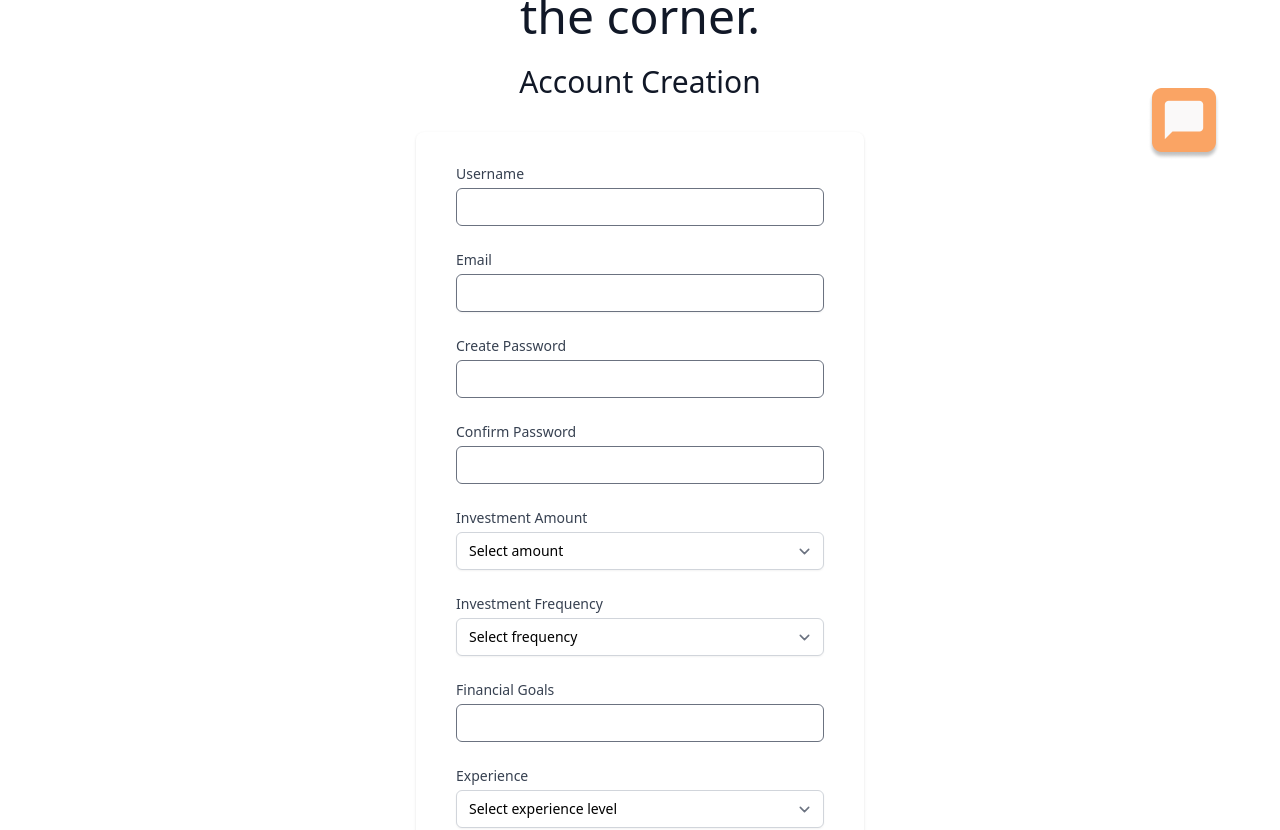
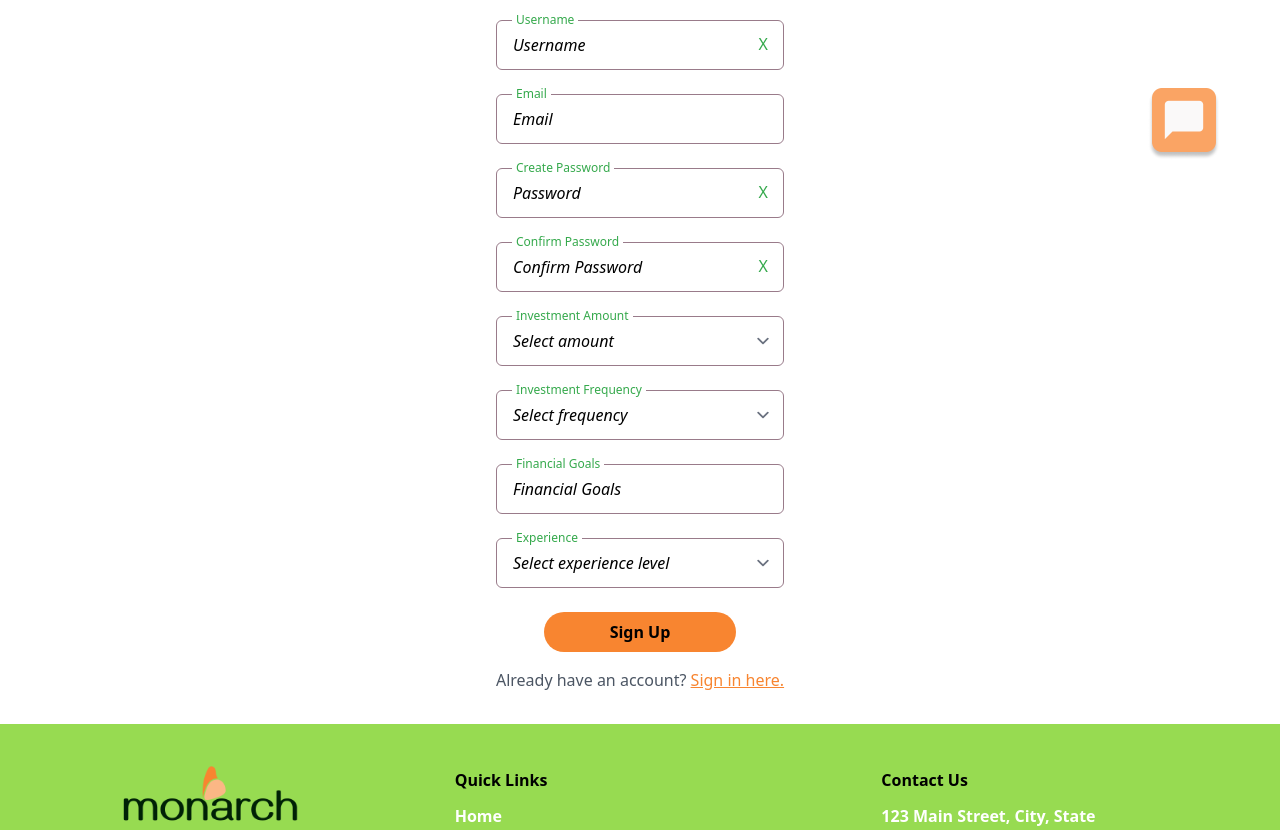
Before and after one commit to aabusaif8/Hackathon--Team2-V2, a React (Create React App) app: page /signup in a window 1280 px wide. Shown: the part 580-1410 px from the top of the page. Built offline with nearby package versions, Linux system fonts and the light colour scheme.

Commit message:
adjusting styling for signup page

```diff
--- a/src/account/SignUp.js
+++ b/src/account/SignUp.js
@@ -1,9 +1,9 @@
 import React, { useState } from "react";
-import { useNavigate } from "react-router-dom";
+import { Link, useNavigate } from "react-router-dom";
 import Navbar from "../components/Navbar";
 import Footer from "../components/Footer";
 import logo from "../assets/monarchlogo.png";
-import SignUpCss from "./SignUp.css";
+import "./SignUp.css"; // Make sure to include the correct CSS file if needed
 
 const SignUpForm = () => {
   const [Username, setUsername] = useState("");
@@ -15,7 +15,6 @@ const SignUpForm = () => {
   const [experience, setExperience] = useState("");
   const [stocksInPortfolio, setStocksInPortfolio] = useState("");
   const [etfsInPortfolio, setEtfsInPortfolio] = useState("");
-
 
   const navigate = useNavigate();
 
@@ -64,118 +63,102 @@ const SignUpForm = () => {
   return (
     <div>
       <Navbar />
-      <div className="min-h-screen bg-white flex flex-col justify-center py-12 sm:px-6 lg:px-8">
-        <div className="sm:mx-auto sm:w-full text-center">
-          <img src={logo} alt="logo" className="mx-auto mt-5" />
-          <h2 className="text-5xl text-center text-gray-900 sm:mx-auto sm:w-full sm:max-w-md">
+      <div className="min-h-screen flex flex-col items-center justify-center bg-white relative">
+        <button className="text-dark-green text-2xl font-semibold mt-5 ml-10 underline absolute top-0 left-0">
+          Back
+        </button>
+        <div className="absolute top-0 flex justify-center w-full mt-5">
+          <img src={logo} alt="logo" className="sm:max-w-lg" />
+        </div>
+        <div className="w-full max-w-md p-8 bg-white mt-28">
+          <h1 className="text-center font-semibold text-4xl mb-4 mt-28">
             Welcome!
-            <br />
+          </h1>
+          <h1 className="text-center font-semibold text-4xl mb-16">
             Investment your way is right around the corner.
-          </h2>
-        </div>
-        <div className="sm:mx-auto sm:w-full sm:max-w-md">
-          <h2 className="mt-6 text-center text-3xl text-gray-900">
-            Account Creation
-          </h2>
-        </div>
-        <div className="mt-8 sm:mx-auto sm:w-full sm:max-w-md">
-          <div className="bg-white py-8 px-4 shadow sm:rounded-lg sm:px-10">
+          </h1>
           <form className="space-y-6" onSubmit={handleSubmit}>
-              <div>
-                <label
-                  htmlFor="Username"
-                  className="block text-sm font-medium text-gray-700"
-                >
+            <div className="relative">
+              <label className="absolute top-2 left-16 -mt-4 px-1 bg-white text-[#35a94c] text-xs">
                 Username
               </label>
-                <div className="mt-1">
+              <div className="mx-auto w-3/4">
                 <input
-                    id="Username"
-                    name="Username"
+                  className="w-full px-4 py-3 border border-[#997b8a] rounded-md focus:outline-none focus:ring-2 focus:ring-blue-500 placeholder-black"
                   type="text"
-                    autoComplete="name"
-                    required
+                  placeholder="Username"
                   value={Username}
                   onChange={(e) => setUsername(e.target.value)}
-                    className="appearance-none block w-full px-3 py-2 border rounded-md placeholder-gray-400 focus:outline-none focus:ring-indigo-500 focus:border-indigo-500 sm:text-sm"
+                />
+                <button
+                  className="absolute top-3 right-16 text-[#35a94c] focus:outline-none"
+                  onClick={() => setUsername("")}
+                >
+                  X
+                </button>
+              </div>
+            </div>
+            <div className="relative">
+              <label className="absolute top-2 left-16 -mt-4 px-1 bg-white text-[#35a94c] text-xs">
+                Email
+              </label>
+              <div className="mx-auto w-3/4">
+                <input
+                  className="w-full px-4 py-3 border border-[#997b8a] rounded-md focus:outline-none focus:ring-2 focus:ring-blue-500 placeholder-black"
+                  type="email"
+                  placeholder="Email"
                 />
               </div>
             </div>
-              <div>
-                <label
-                  htmlFor="email"
-                  className="block text-sm font-medium text-gray-700"
+            <div className="relative">
+              <label className="absolute top-2 left-16 -mt-4 px-1 bg-white text-[#35a94c] text-xs">
+                Create Password
+              </label>
+              <div className="mx-auto w-3/4">
+                <input
+                  className="w-full px-4 py-3 border border-[#997b8a] rounded-md focus:outline-none focus:ring-2 focus:ring-blue-500 italic placeholder-black"
+                  type="password"
+                  placeholder="Password"
+                  value={Password}
+                  onChange={(e) => setPassword(e.target.value)}
+                />
+                <button
+                  className="absolute top-3 right-16 text-[#35a94c] focus:outline-none"
+                  onClick={() => setPassword("")}
                 >
-                  Email
-                </label>
-                <div className="mt-1">
-                  <input
-                    id="email"
-                    name="email"
-                    type="email"
-                    autoComplete="email"
-                    required
-                    className="appearance-none block w-full px-3 py-2 border rounded-md shadow-sm placeholder-gray-400 focus:outline-none focus:ring-indigo-500 focus:border-indigo-500 sm:text-sm"
-                  />
+                  X
+                </button>
               </div>
             </div>
-
-              <div>
-                <label
-                  htmlFor="Password"
-                  className="block text-sm font-medium text-gray-700"
+            <div className="relative">
+              <label className="absolute top-2 left-16 -mt-4 px-1 bg-white text-[#35a94c] text-xs">
+                Confirm Password
+              </label>
+              <div className="mx-auto w-3/4">
+                <input
+                  className="w-full px-4 py-3 border border-[#997b8a] rounded-md focus:outline-none focus:ring-2 focus:ring-blue-500 italic placeholder-black"
+                  type="password"
+                  placeholder="Confirm Password"
+                  value={confirmPassword}
+                  onChange={(e) => setConfirmPassword(e.target.value)}
+                />
+                <button
+                  className="absolute top-3 right-16 text-[#35a94c] focus:outline-none"
+                  onClick={() => setConfirmPassword("")}
                 >
-                  Create Password
-                </label>
-                <div className="mt-1">
-                  <input
-                    id="Password"
-                    name="Password"
-                    type="password"
-                    autoComplete="new-password"
-                    required
-                    value={Password}
-                    onChange={(e) => setPassword(e.target.value)}
-                    className="appearance-none block w-full px-3 py-2 border rounded-md placeholder-gray-400 focus:outline-none focus:ring-indigo-500 focus:border-indigo-500 sm:text-sm"
-                  />
+                  X
+                </button>
               </div>
             </div>
-
-              <div>
-                <label
-                  htmlFor="confirmPassword"
-                  className="block text-sm font-medium text-gray-700"
-                >
-                  Confirm Password
-                </label>
-                <div className="mt-1">
-                  <input
-                    id="confirmPassword"
-                    name="confirmPassword"
-                    type="password"
-                    autoComplete="new-password"
-                    required
-                    value={confirmPassword}
-                    onChange={(e) => setConfirmPassword(e.target.value)}
-                    className="appearance-none block w-full px-3 py-2 border rounded-md placeholder-gray-400 focus:outline-none focus:ring-indigo-500 focus:border-indigo-500 sm:text-sm"
-                  />
-                </div>
-              </div>
-
-              <div>
-                <label
-                  htmlFor="investmentAmount"
-                  className="block text-sm font-medium text-gray-700"
-                >
+            <div className="relative">
+              <label className="absolute top-2 left-16 -mt-4 px-1 bg-white text-[#35a94c] text-xs">
                 Investment Amount
               </label>
-                <div className="mt-1">
+              <div className="mx-auto w-3/4">
                 <select
-                    id="investmentAmount"
-                    name="investmentAmount"
+                  className="w-full px-4 py-3 border border-[#997b8a] rounded-md focus:outline-none focus:ring-2 focus:ring-blue-500 italic placeholder-black"
                   value={investmentAmount}
                   onChange={(e) => setInvestmentAmount(e.target.value)}
-                    className="block w-full px-3 py-2 border border-gray-300 bg-white rounded-md shadow-sm focus:outline-none focus:ring-indigo-500 focus:border-indigo-500 sm:text-sm"
                 >
                   <option value="" disabled>
                     Select amount
@@ -187,21 +170,15 @@ const SignUpForm = () => {
                 </select>
               </div>
             </div>
-
-              <div>
-                <label
-                  htmlFor="investmentFrequency"
-                  className="block text-sm font-medium text-gray-700"
-                >
+            <div className="relative">
+              <label className="absolute top-2 left-16 -mt-4 px-1 bg-white text-[#35a94c] text-xs">
                 Investment Frequency
               </label>
-                <div className="mt-1">
+              <div className="mx-auto w-3/4">
                 <select
-                    id="investmentFrequency"
-                    name="investmentFrequency"
+                  className="w-full px-4 py-3 border border-[#997b8a] rounded-md focus:outline-none focus:ring-2 focus:ring-blue-500 italic placeholder-black"
                   value={investmentFrequency}
                   onChange={(e) => setInvestmentFrequency(e.target.value)}
-                    className="block w-full px-3 py-2 border border-gray-300 bg-white rounded-md shadow-sm focus:outline-none focus:ring-indigo-500 focus:border-indigo-500 sm:text-sm"
                 >
                   <option value="" disabled>
                     Select frequency
@@ -213,42 +190,29 @@ const SignUpForm = () => {
                 </select>
               </div>
             </div>
-
-              <div>
-                <label
-                  htmlFor="financialGoals"
-                  className="block text-sm font-medium text-gray-700"
-                >
+            <div className="relative">
+              <label className="absolute top-2 left-16 -mt-4 px-1 bg-white text-[#35a94c] text-xs">
                 Financial Goals
               </label>
-                <div className="mt-1">
+              <div className="mx-auto w-3/4">
                 <input
-                    id="financialGoals"
-                    name="financialGoals"
+                  className="w-full px-4 py-3 border border-[#997b8a] rounded-md focus:outline-none focus:ring-2 focus:ring-blue-500 italic placeholder-black"
                   type="number"
-                    autoComplete="off"
-                    required
+                  placeholder="Financial Goals"
                   value={financialGoals}
                   onChange={(e) => setFinancialGoals(e.target.value)}
-                    className="appearance-none block w-full px-3 py-2 border rounded-md placeholder-gray-400 focus:outline-none focus:ring-indigo-500 focus:border-indigo-500 sm:text-sm"
                 />
               </div>
             </div>
-
-              <div>
-                <label
-                  htmlFor="experience"
-                  className="block text-sm font-medium text-gray-700"
-                >
+            <div className="relative">
+              <label className="absolute top-2 left-16 -mt-4 px-1 bg-white text-[#35a94c] text-xs">
                 Experience
               </label>
-                <div className="mt-1">
+              <div className="mx-auto w-3/4">
                 <select
-                    id="experience"
-                    name="experience"
+                  className="w-full px-4 py-3 border border-[#997b8a] rounded-md focus:outline-none focus:ring-2 focus:ring-blue-500 italic placeholder-black"
                   value={experience}
                   onChange={(e) => setExperience(e.target.value)}
-                    className="block w-full px-3 py-2 border border-gray-300 bg-white rounded-md shadow-sm focus:outline-none focus:ring-indigo-500 focus:border-indigo-500 sm:text-sm"
                 >
                   <option value="" disabled>
                     Select experience level
@@ -259,17 +223,21 @@ const SignUpForm = () => {
                 </select>
               </div>
             </div>
-
-              <div>
+            <div className="relative flex items-center">
               <button
                 type="submit"
-                  className="w-full flex justify-center py-2 px-4 border border-transparent rounded-md shadow-sm text-sm font-medium text-white bg-indigo-600 hover:bg-indigo-700 focus:outline-none focus:ring-2 focus:ring-offset-2 focus:ring-indigo-500"
+                className="w-1/2 py-2 bg-[#f88530] text-black rounded-full font-semibold text-md mx-auto"
               >
-                  Sign up
+                Sign Up
               </button>
             </div>
           </form>
-          </div>
+          <p className="mt-4 text-center text-gray-600">
+            Already have an account?{" "}
+            <Link to="/signin" className="text-[#f88530] underline">
+              Sign in here.
+            </Link>
+          </p>
         </div>
       </div>
       <Footer />
```
Lines whose indentation alone changed are shown as unchanged.
